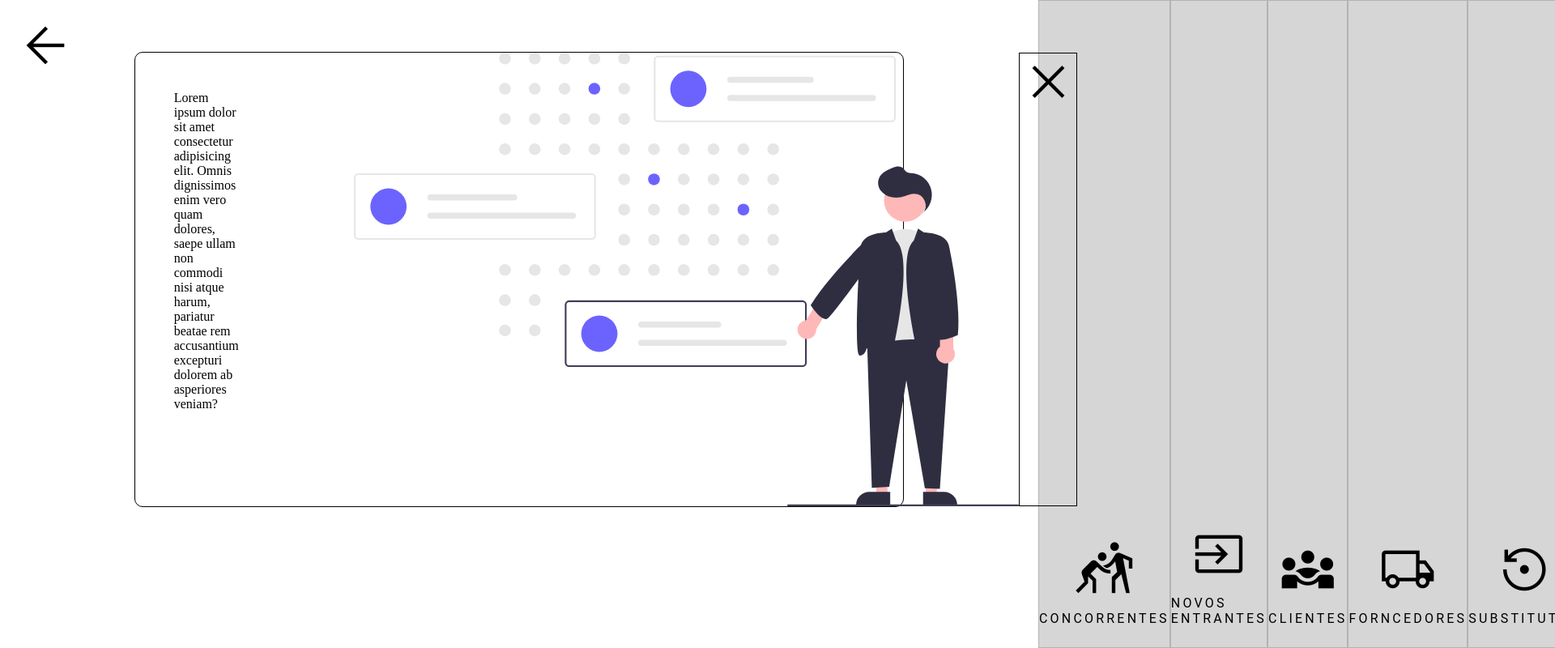
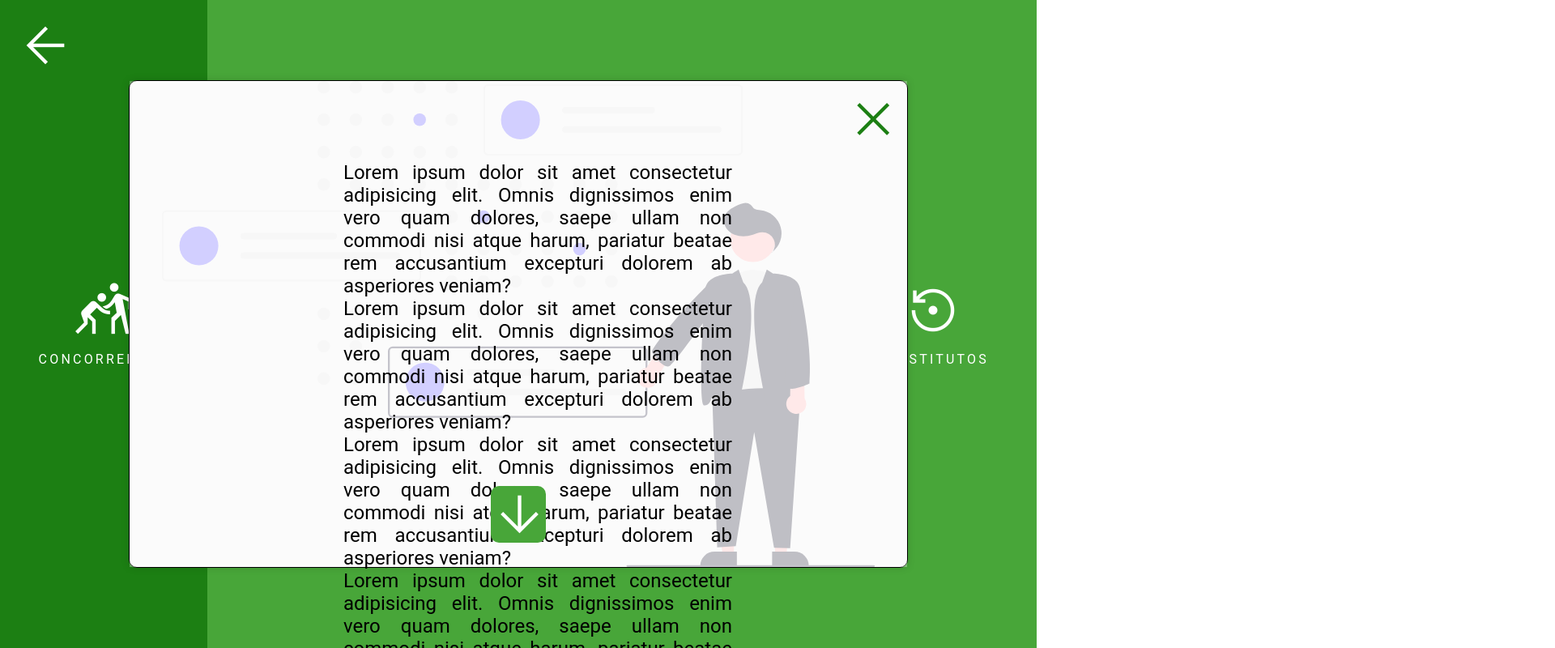
Before and after one commit to AlanDorneles/porter, a plain HTML site: page forces.html in a window 1280 px wide. Shown: the top 800 px of the page at 81% size, 1920 px wide, since content can reach past the window. Drawn offline with nearby package versions, Linux system fonts and the light colour scheme.

Commit message:
telas iniciais

```diff
--- a/forces.html
+++ b/forces.html
@@ -14,18 +14,31 @@
     <link rel="preconnect" href="https://fonts.gstatic.com" crossorigin />
   </head>
   <body>
-    <div class="container">
+    <div class="container" id="container">
       <span class="material-symbols-outlined back">
         arrow_back
       </span>
-      <div class="modal">
-        <div class="texto">
+      <div class="modal" id="modal">
+        <div class="texto" id="concorrente">
+          <p>Lorem ipsum dolor sit amet consectetur adipisicing elit. Omnis dignissimos enim vero quam dolores, saepe ullam non commodi nisi atque harum, pariatur beatae rem accusantium excepturi dolorem ab asperiores veniam?
+          </p>
+          <p>Lorem ipsum dolor sit amet consectetur adipisicing elit. Omnis dignissimos enim vero quam dolores, saepe ullam non commodi nisi atque harum, pariatur beatae rem accusantium excepturi dolorem ab asperiores veniam?
+          </p>
+          <p>Lorem ipsum dolor sit amet consectetur adipisicing elit. Omnis dignissimos enim vero quam dolores, saepe ullam non commodi nisi atque harum, pariatur beatae rem accusantium excepturi dolorem ab asperiores veniam?
+          </p>
+          <p>Lorem ipsum dolor sit amet consectetur adipisicing elit. Omnis dignissimos enim vero quam dolores, saepe ullam non commodi nisi atque harum, pariatur beatae rem accusantium excepturi dolorem ab asperiores veniam?
+          </p>
+          <p>Lorem ipsum dolor sit amet consectetur adipisicing elit. Omnis dignissimos enim vero quam dolores, saepe ullam non commodi nisi atque harum, pariatur beatae rem accusantium excepturi dolorem ab asperiores veniam?
+          </p>
           <p>Lorem ipsum dolor sit amet consectetur adipisicing elit. Omnis dignissimos enim vero quam dolores, saepe ullam non commodi nisi atque harum, pariatur beatae rem accusantium excepturi dolorem ab asperiores veniam?
           </p>
         </div>
         <img src="/imagens/undraw_business_decisions_re_84ag (1).svg" alt="novos-entrantes" class="bg-modal">
-        <span class="material-symbols-outlined close">
+        <span class="material-symbols-outlined close" onclick="fechar()">
           close
+        </span>
+        <span class="material-symbols-outlined see-more" onclick="abriraba()">
+          arrow_downward
         </span>
       </div>
       <div class="force">
@@ -49,7 +62,7 @@
       <div class="force">
         <div class="container-icons">
           <span class="material-symbols-outlined"> local_shipping </span>
-          <p>FORNCEDORES</p>
+          <p>FORNECEDORES</p>
         </div>
       </div>
       <div class="force">
@@ -61,5 +74,6 @@
         </div>
       </div>
     </div>
+    <script src="script.js"></script>
   </body>
 </html>
--- a/script.js
+++ b/script.js
@@ -0,0 +1,47 @@
+var modal = document.getElementById('modal');
+var container = document.getElementById("container");
+var force = document.getElementsByClassName('force');
+var seemore= document.getElementsByClassName("see-more")
+var close = document.getElementsByClassName("close")[0];
+
+for (var i = 0; i < force.length; i++) {
+  force[i].onclick = function() {
+    modal.style.display = 'block';
+
+
+
+  var close = document.getElementsByClassName('close');
+  close[0].onclick = function() {
+    modal.style.display = 'none';
+    modal.style.width = "75%";
+    modal.style.height = "75%";
+    seemore[0].style.display = "block";
+    modal.style.overflow = "clip"
+  }
+  }
+}
+
+/* When the user clicks anywhere outside of the modal, close it */
+
+window.onclick = function(event) {
+  if (event.target == modal) {
+    modal.style.display = "none";
+
+  }
+}
+
+function abriraba(){
+  /*espandir a aba*/
+  document.getElementById("modal").style.width = "100%";
+  document.getElementById("modal").style.height = "100%";
+  document.getElementById("modal").style.overflow = "auto";
+  seemore[0].style.display = "none";
+}
+
+function fechar(){
+  /*fechar a aba*/
+  seemore[0].style.display = "block";
+  document.getElementById("modal").style.display = "none";
+  document.getElementById("modal").style.overflow = "clip";
+
+}
--- a/style-forces.css
+++ b/style-forces.css
@@ -1,34 +1,43 @@
 *{
   padding: 0;
   margin: 0;
+}
+:root{
+  --cor-principal: #48a639;
+  --cor-secundaria: #1c7f13;
 }
 .container{
   display: flex;
   flex-direction: row;
   min-height: 100vh;
+  background: white;
 }
 .back{
   position:fixed;
   margin-left: 0.3em;
   margin-top: 0.3em;
   transition: 0.2s;
+  color: white;
 }
 .back:hover{
   font-weight: 900;
 }
 .force{
-  border: 1px solid #0000002a;
-  width: 20%;
-  background-color: #d6d6d6;
-  transition:0.2s;
-  display:flex;
-  align-items: flex-end;
+  display: flex;
+  flex-direction: column;
   justify-content: center;
-  padding-bottom: 2%;
+  align-items: center;
+  flex: 1;
+  background-color: #48a639;
+  transition: 0.2s;
 }
 .force:hover{
-  border: 3px solid #00000096;
+  background-color: #1c7f13;
+}
+.force h1{
+  font-size: 2em;
   font-weight: 900;
+  margin-bottom: 0.5em;
 }
 .container-icons{
   display: flex;
@@ -40,6 +49,7 @@
   letter-spacing: 0.2em;
   justify-content: space-between;
   font-weight: inherit;
+  color: white;
 }
 .material-symbols-outlined{
   font-size: 70px !important;
@@ -48,25 +58,67 @@
   margin-top: 1em;
 }
 .modal{
+  position: fixed;
+  width: 75%;
+  height: 75%;
+  background: #fff;
+  z-index: 100;
   display: flex;
-  z-index:1;
+  justify-content: center;
+  align-items: center;
+  top: 50%;
+  left: 50%;
   border: 1px solid;
-  margin: 5% 13% 5% 13%;
-  width: 74%;
-  height: 70vh;
+  transform: translate(-50%, -50%);
   border-radius: 10px;
 }
+
 .bg-modal{
-  z-index:-1;
-
+  position: fixed;
+  width: 100%;
+  height: 100%;
+  display: flex;
+  justify-content: center;
+  align-items: center;
+  z-index: -1;
+  box-shadow: 0 0 10px 0 rgba(0,0,0,0.5);
+  opacity: 0.3;
+  background: #f5f5f5;
 }
 .texto{
-  width: 80%;
-  padding: 5% 15% 5% 5%;
+  position: absolute;
+  width: 50%;
+  height: inherit;
+  z-index: 1;
+  margin-left: 5%;
+  margin-top: 5%;
+  font-size: 1.5em;
+  text-align: justify;
+  text-justify: inter-word;
+  font-family: 'Roboto', sans-serif;
 }
 .close{
+  position: absolute;
   left: 92%;
   top: 2%;
-  transition: 0.2s;
-  border: 1px solid;
+  z-index: 5;
+  cursor: pointer;
+  color: #1c7f13
 }
+.close:hover{
+  font-weight: 900;
+}
+.see-more{
+  position: absolute;
+  width: 7%;
+  left: 46.5%;
+  bottom: 5%;
+  background-color: #48a639;
+  border-radius: 10px;
+  cursor: pointer;
+  z-index:2;
+  color: white;
+}
+.see-more:hover{
+  background-color: #1c7f13;
+}
```
